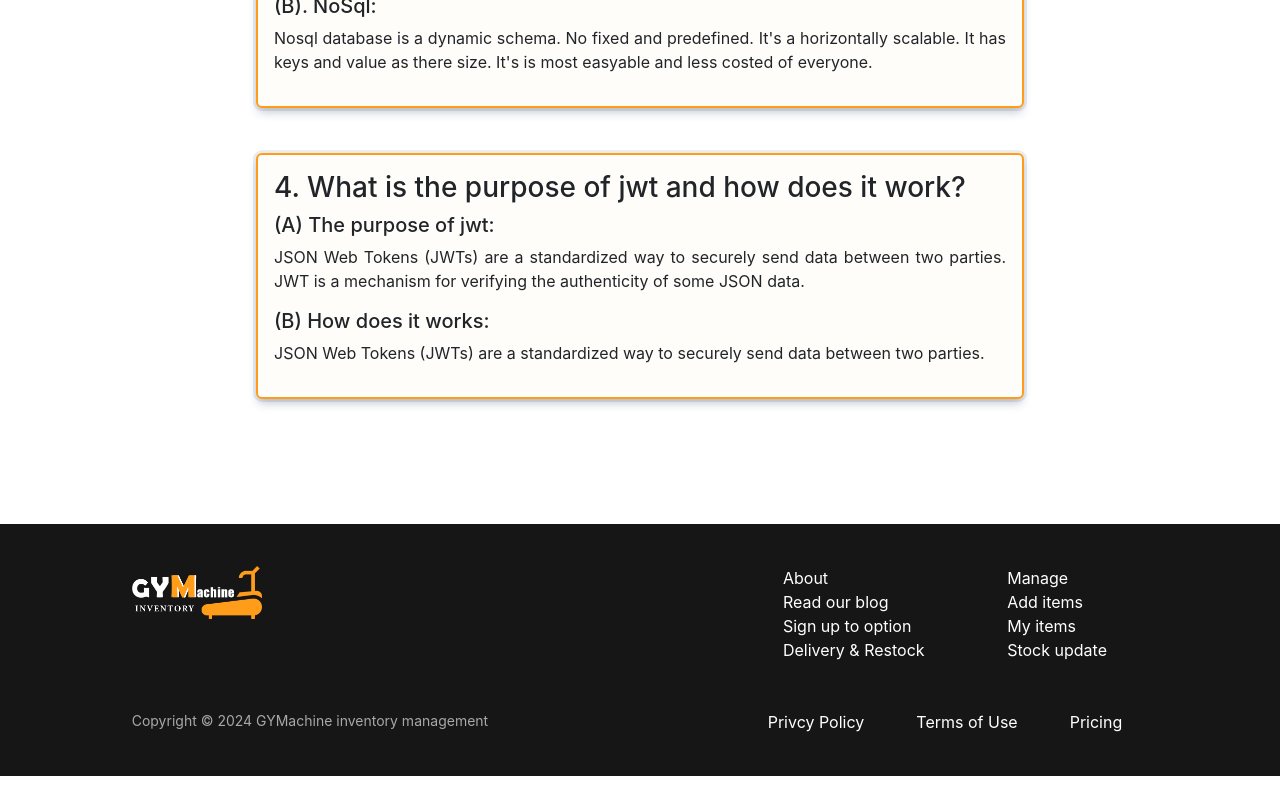
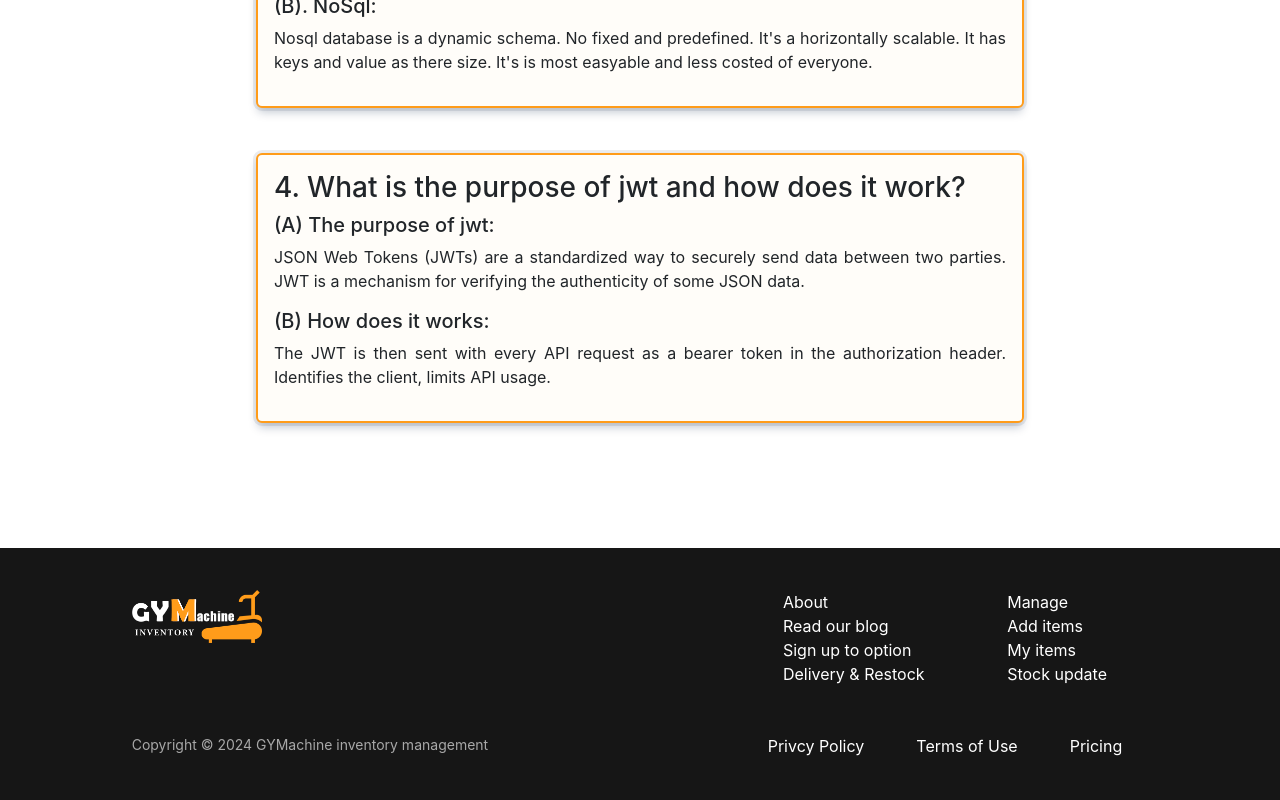
Before and after one commit to tajimulhasan/gym-machine-inventory, a React (Create React App) app: page /blog in a window 1280 px wide. Shown: the part 997-1797 px from the top of the page. Before the commit the page ends 1773 px from the top, so only its background shows below. Built offline with nearby package versions, Linux system fonts and the light colour scheme; no server answers.

Commit message:
some issue changed

```diff
--- a/src/Component/Pages/AddItem/AddItem.js
+++ b/src/Component/Pages/AddItem/AddItem.js
@@ -64,7 +64,7 @@ const AddItem = () => {
       </div>
       <Form.Group className="mb-2" controlId="exampleForm.ControlTextarea1">
         <Form.Label>Image URL: </Form.Label>
-        <p className='tips'>*Note: Your image size will be 600x600 pixels.</p>
+        <p className='tips'>*Note: Your image size should be 600x600 pixels.</p>
         <Form.Control ref={handleRefImg} as="textarea" placeholder='paste here' rows={1} required/>
       </Form.Group>
       <Form.Group className="mb-2" controlId="exampleForm.ControlTextarea1">
--- a/src/Component/Pages/Blogs/Blogs.js
+++ b/src/Component/Pages/Blogs/Blogs.js
@@ -62,8 +62,7 @@ const Blogs = () => {
           </p>
           <h5>(B) How does it works: </h5>
           <p>
-            JSON Web Tokens (JWTs) are a standardized way to securely send data
-            between two parties.
+          The JWT is then sent with every API request as a bearer token in the authorization header. Identifies the client, limits API usage.
           </p>
         </div>
       </div>
--- a/src/Component/Pages/Home/Item/Item.css
+++ b/src/Component/Pages/Home/Item/Item.css
@@ -1,6 +1,6 @@
 .item {
-  width: 320px;
-  height: 508px;
+  width: 310px;
+  height: 484px;
   padding: 12px;
   position: relative;
   box-shadow: rgba(9, 30, 66, 0.25) 0px 4px 8px -2px,
@@ -15,7 +15,7 @@
   text-align: center;
 }
 .item img {
-  width: 86%;
+  width: 80%;
   border-radius: 6px;
   -webkit-border-radius: 6px;
   -moz-border-radius: 6px;
--- a/src/Component/Pages/MyItems/MyItems.js
+++ b/src/Component/Pages/MyItems/MyItems.js
@@ -50,6 +50,7 @@ const MyItems = () => {
                 myItems.map(mi => <MyItem key={mi._id} myItem={mi} handleMyItem={handleMyItem}></MyItem>)
               }
               </div>
+              <br /><br />
         </div>
     );
 };
```
